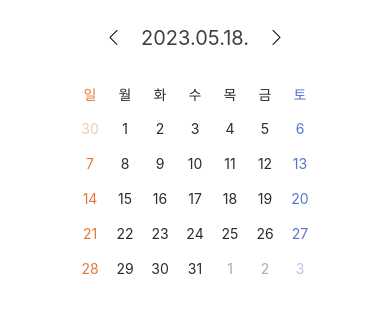
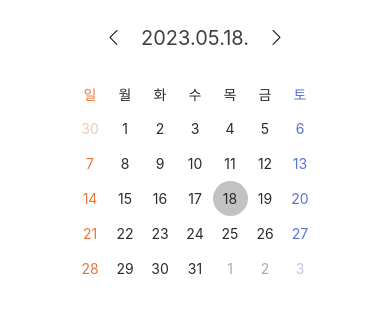
Before and after one commit to NaStillmatic/ReactNative, a React Native app in the folder part2-ch3-todo-and-calendar/: screen / in a window 390 px wide. Shown: the top 312 px of the page. Built offline with nearby package versions, Linux system fonts and the light colour scheme.

Commit message:
Part2. Ch03-05-현재 선택된 날짜 표시하기

```diff
--- a/part2-ch3-todo-and-calendar/App.js
+++ b/part2-ch3-todo-and-calendar/App.js
@@ -1,5 +1,5 @@
 import { StatusBar } from 'expo-status-bar';
-import { useEffect } from 'react';
+import { useEffect, useState } from 'react';
 
 import { SafeAreaView, StyleSheet, Text, View, TouchableOpacity } from 'react-native';
 import { runParacticeDayjs } from './src/practice-dayjs';
@@ -15,17 +15,25 @@ const columnSize = 35;
 const Column = ({
   text,
   color,
-  opacity
+  opacity,
+  disabled,
+  onPress,
+  isSelected,
 }) => {
   return (
-    <View style={{
-      width: columnSize,
-      height: columnSize,
-      justifyContent: "center",
-      alignItems: "center",
+    <TouchableOpacity
+      disabled={disabled}
+      onPress={onPress}
+      style={{
+        width: columnSize,
+        height: columnSize,
+        justifyContent: "center",
+        alignItems: "center",
+        backgroundColor: isSelected ? "#c2c2c2" : "transparent",
+        borderRadius: columnSize / 2,
       }}>
       <Text style={{ color, opacity }}>{text}</Text>
-    </View>
+    </TouchableOpacity>
   )
 }
 
@@ -41,11 +49,12 @@ const ArrowButton = ({ iconName, onPress }) => {
 export default function App() {
 
   const now = dayjs();
-  const columns = getCalendarColumns(now);
+  const [selectedDate, setSelectedDate] = useState(now);
+  const columns = getCalendarColumns(selectedDate);
 
   const listHeaderComponent = () =>  {
 
-    const currentDateText = dayjs(now).format("YYYY.MM.DD.");
+    const currentDateText = dayjs(selectedDate).format("YYYY.MM.DD.");
 
     return (
       <View>
@@ -62,12 +71,19 @@ export default function App() {
         </View>
         <Margin height={15} />
 
+        { /* 일 ~ 토 */ }
         <View style={{ flexDirection: "row" }}>
         {[0, 1, 2, 3, 4, 5, 6].map(day => {
           const dayText = getDayText(day);
           const color = getDayColor(day);
           return (
-            <Column key={`day-${day}`} text={dayText} color={color} opacity={1} />
+            <Column
+              key={`day-${day}`}
+              text={dayText}
+              color={color}
+              opacity={1}
+              disabled={true}
+            />
           )
         })}
         </View>
@@ -80,17 +96,34 @@ export default function App() {
     const dateText = dayjs(date).get('date');
     const day = dayjs(date).get('day');
     const color = getDayColor(day);
-    const isCurrentMonth = dayjs(date).isSame(now, 'month');
-
+    const isCurrentMonth = dayjs(date).isSame(selectedDate, 'month');
+    const onPress = () => {
+      setSelectedDate(date);
+    }
+    const isSelected = dayjs(date).isSame(selectedDate, 'date');
     return (
-        <Column text={dateText} color={color} opacity={isCurrentMonth ? 1 : 0.4} />
+        <Column
+          text={dateText}
+          color={color}
+          opacity={isCurrentMonth ? 1 : 0.4}
+          onPress={onPress}
+          isSelected={isSelected}
+        />
     )
   }
 
-  // useEffect(() => {
-  //   runParacticeDayjs();
-  //   console.log('columns', columns);
-  // }, []);
+  /**
+  useEffect(() => {
+    runParacticeDayjs();
+  }, []);
+  */
+
+  useEffect(() => {
+    console.log('changed selectedDate', dayjs(selectedDate).format("YYYY.MM.DD"));
+  }, [selectedDate]);
+
+
+
   return (
     <SafeAreaView style={styles.container}>
       <FlatList
```
